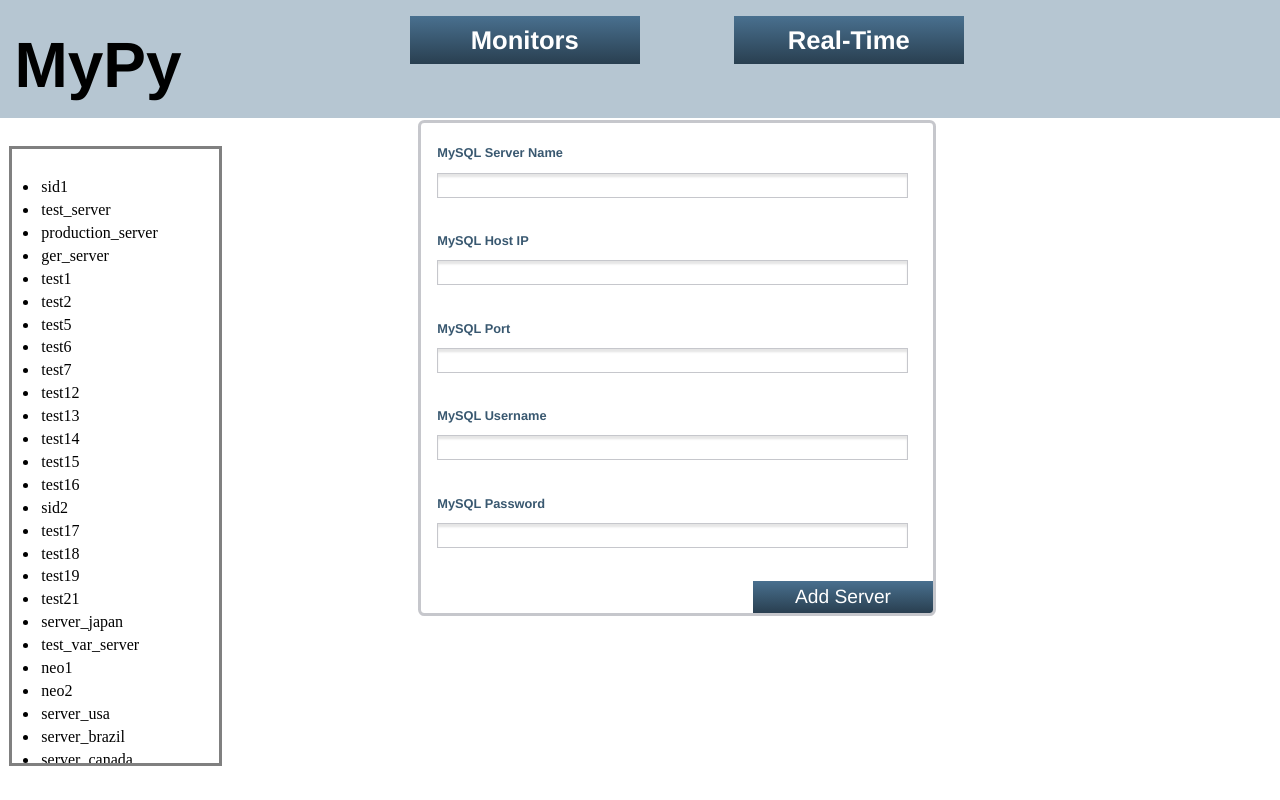
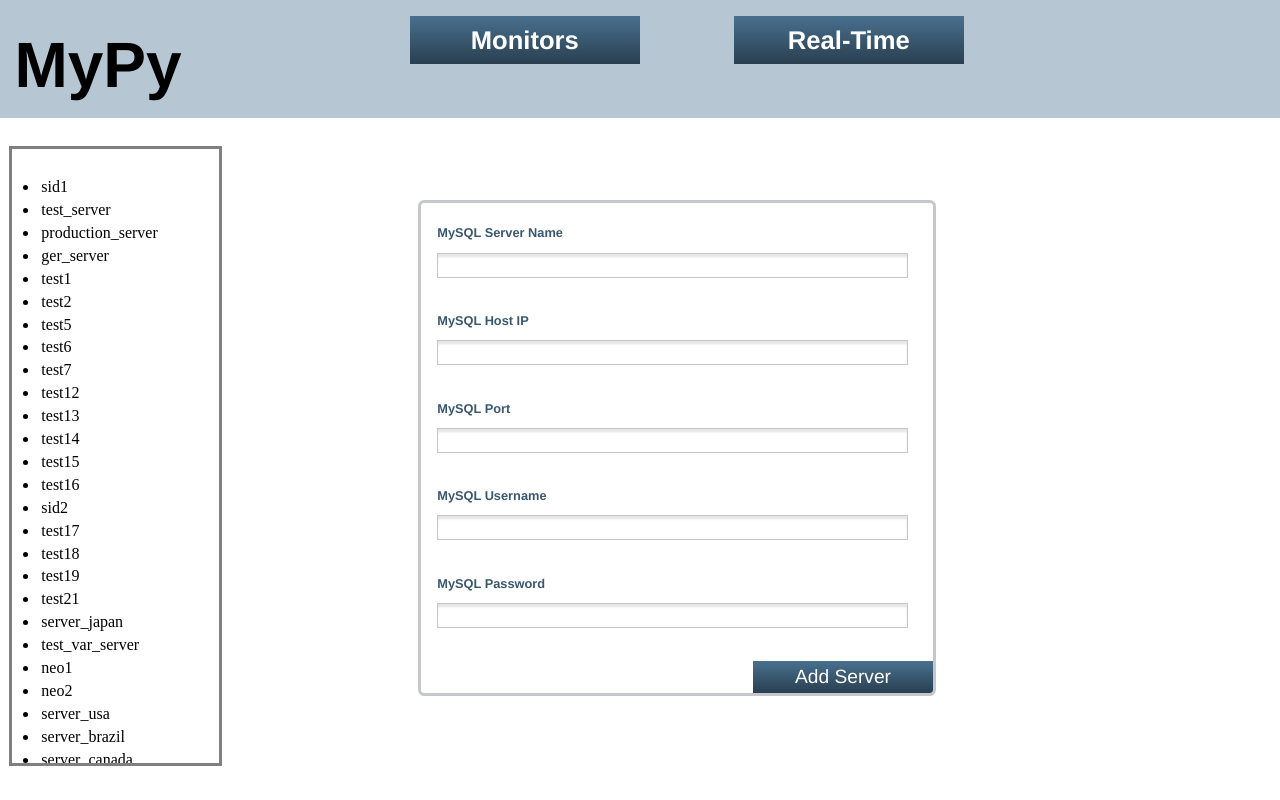
Before and after one commit to Siddhant-Tyagi/MyPy, a Django app: page /mypy/add_server/ in a window 1280 px wide; the page is wider, and only the part inside the window is pictured. Run offline with Django 3.2, Linux system fonts and the light colour scheme; data comes from the database, SQL or seed files in the repository.

Commit message:
fixed indentation of add_server page

```diff
--- a/static/css/add_server.css
+++ b/static/css/add_server.css
@@ -4,7 +4,7 @@
 	font: 1.6vh/1.6vw "Helvetica Neue", Helvetica, Arial, sans-serif;
 	overflow: hidden;
 	position: fixed;
-	top: 15vh;
+	top: 25vh;
 	float: left;
 	width: 40vw;
 	margin-left: 32vw;
@@ -42,3 +42,7 @@
 	height: 4vh;
 	padding: 0.5vw 1.5vh;
 }
+
+.server_list_padding  {
+    padding: 1.6%;
+}
--- a/static/css/base.css
+++ b/static/css/base.css
@@ -29,3 +29,10 @@
     margin-top: 2vh;
 
 }
+
+body
+{
+    position: fixed;
+    overflow-y: scroll;
+    width: 100vw;
+}
--- a/templates/mypy_app/add_server.html
+++ b/templates/mypy_app/add_server.html
@@ -15,13 +15,15 @@
     {% block body_tag %}
         {% if server_list %}
             <span>
-<ul style="position:relative; width: 12vw; height: 70vh; border: 0.25vw solid gray; overflow-y: auto; margin-left: 0.08vw; padding: 2.1vw;">
+                <ul style="position:relative; width: 12vw; height: 70vh; border: 0.25vw solid gray;
+                 overflow-y: auto; margin-left: 0.08vw; padding: 2.1vw;">
 	             {% for server in server_list %}
-	<li style="padding: 1.6%;">{{ server.mysql_server_name }}</li>
+	                 <li class="server_list_padding">{{ server.mysql_server_name }}</li>
 	             {% endfor %}
+                </ul>
 
-</ul>
         {% endif %}
+
         <!--This script fires an alert pop up box when the add_server_info is not null-->
         {% if add_server_info %}
             <script>
@@ -34,6 +36,7 @@ function add_server_alert(){
                window.onload = add_server_alert;
             </script>
         {% endif %}
+
         <form id="adding_server" method="post" action="/mypy/add_server/" class="input_form_css">
 	        <br>
 	        {% csrf_token %}
```
Lines whose indentation alone changed are shown as unchanged.
